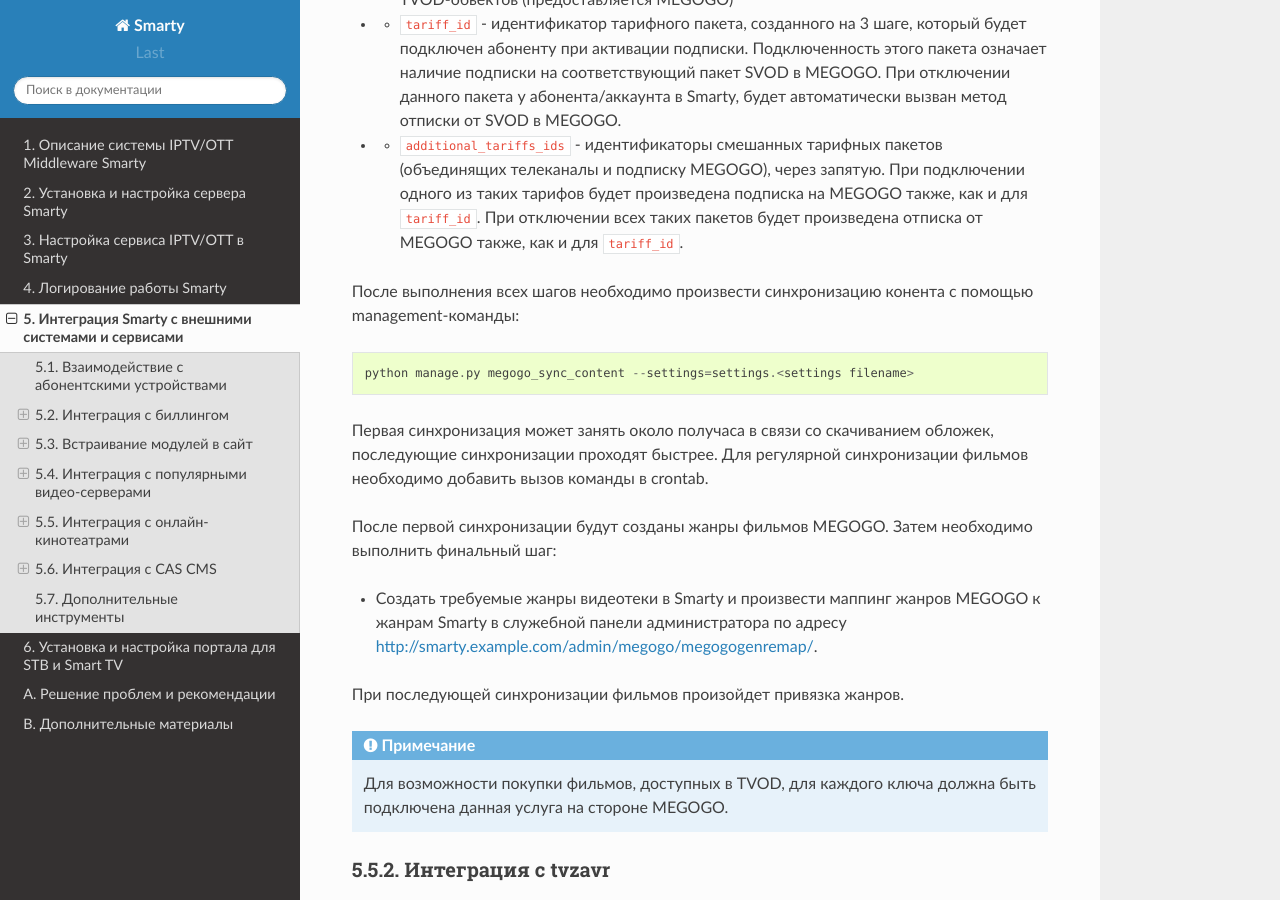
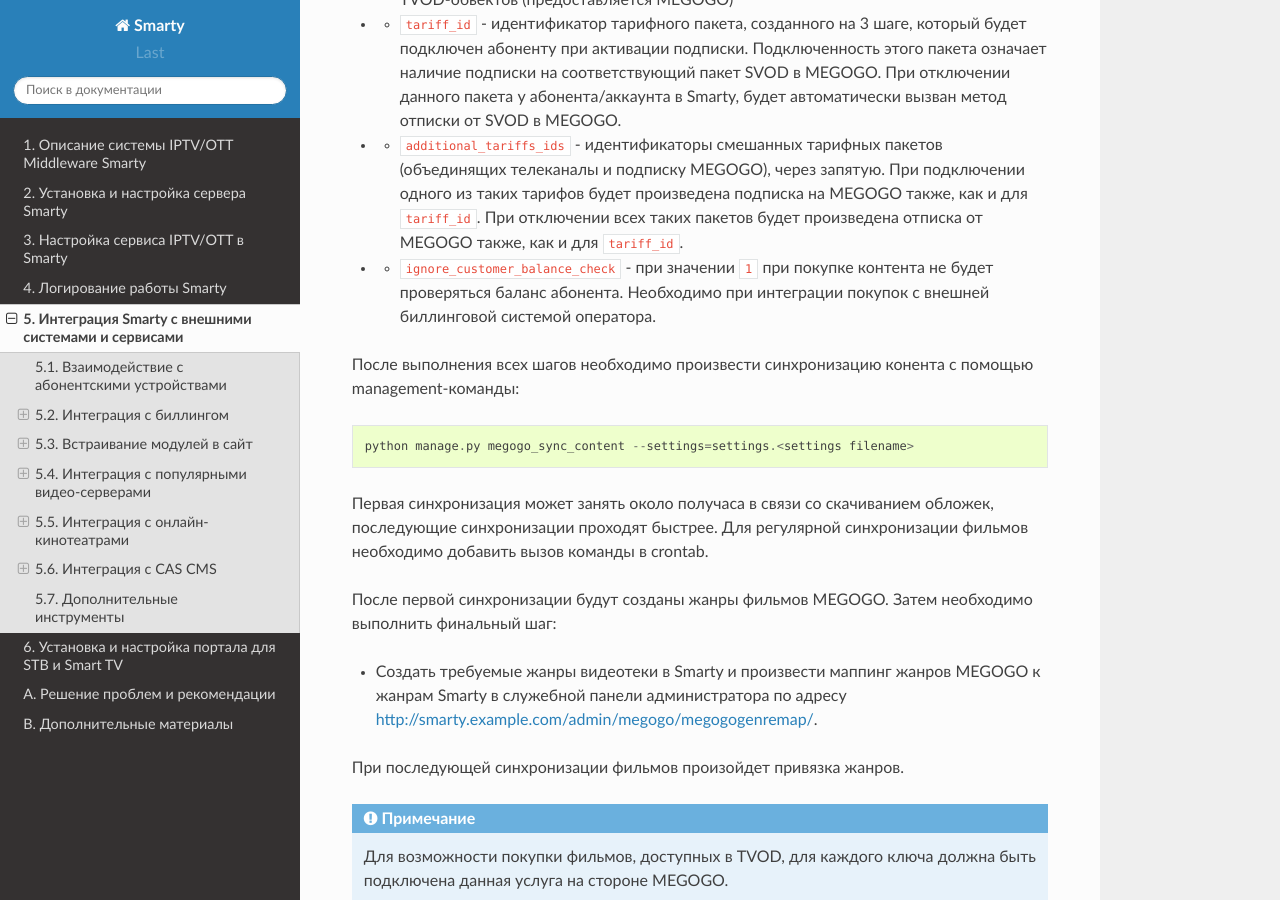
Before and after one commit to sergey-yakovlev/smarty-docs, a Sphinx documentation site: the page built from source/integration.rst, in a window 1280 px wide and 900 px high, scrolled down 7890 px. Built offline with Sphinx 7.4.7 and the Read the Docs theme 2.0.0, drawn with Linux system fonts in a browser that asks for light colours.

Commit message:
ignore_customer_balance_check

```diff
--- a/source/integration.rst
+++ b/source/integration.rst
@@ -294,7 +294,8 @@
 * * ``additional_tariffs_ids`` - идентификаторы смешанных тарифных пакетов (объединящих телеканалы и подписку MEGOGO), через запятую.
     При подключении одного из таких тарифов будет произведена подписка на MEGOGO также, как и для ``tariff_id``.
     При отключении всех таких пакетов будет произведена отписка от MEGOGO также, как и для ``tariff_id``.
-
+* * ``ignore_customer_balance_check`` - при значении ``1`` при покупке контента не будет проверяться баланс абонента.
+    Необходимо при интеграции покупок с внешней биллинговой системой оператора.
 После выполнения всех шагов необходимо произвести синхронизацию конента с помощью management-команды: ::
 
     python manage.py megogo_sync_content --settings=settings.<settings filename>
```
